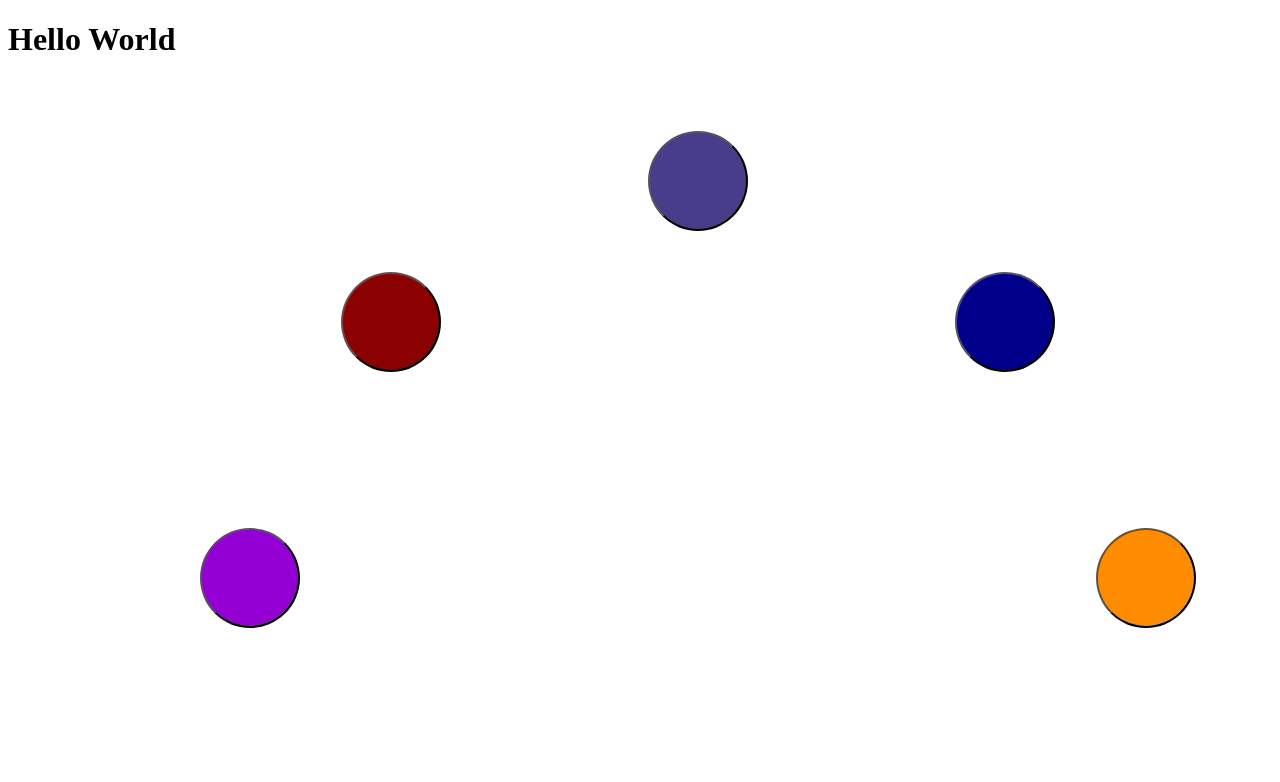
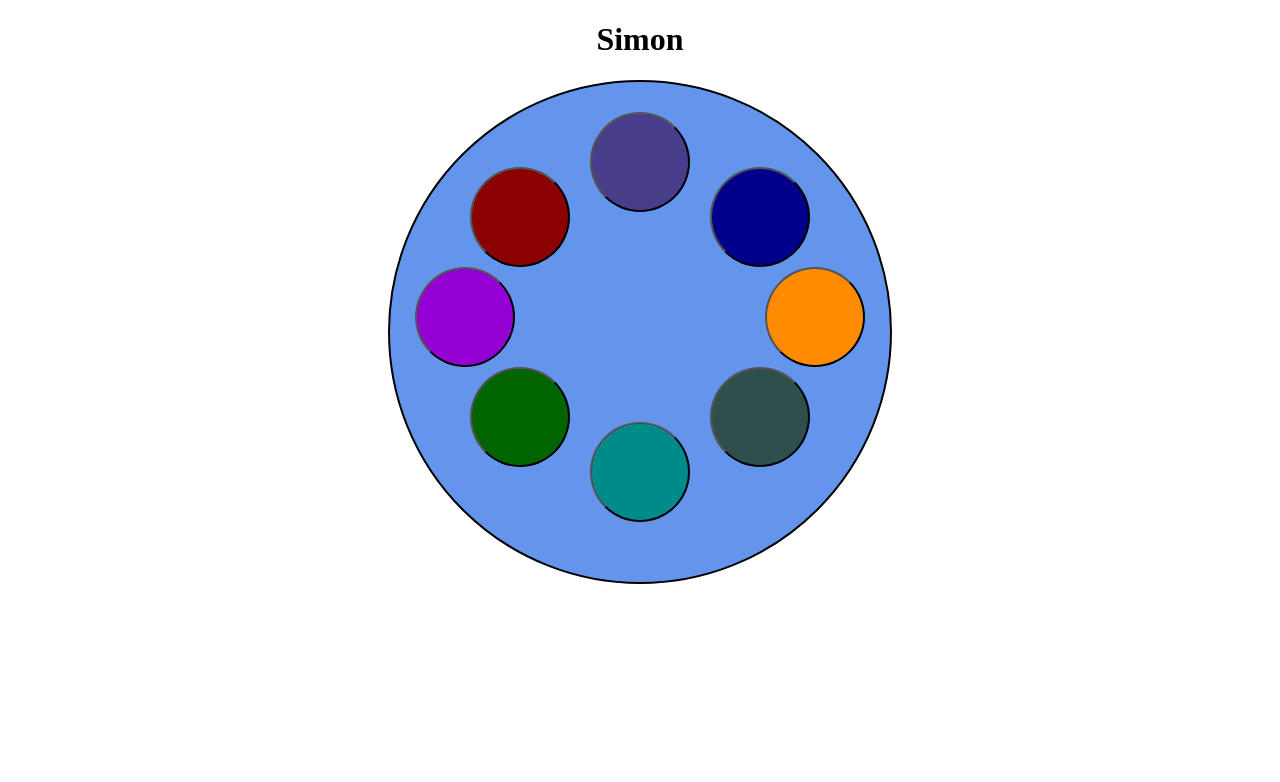
Before and after one commit to Jarfsoft/mitala, a Vue app: page / in a window 1280 px wide. Shown: the top 782 px of the page. Built offline with nearby package versions, Linux system fonts and the light colour scheme.

Commit message:
Fix position bug

```diff
--- a/src/App.vue
+++ b/src/App.vue
@@ -1,6 +1,8 @@
 <template>
-    <h1>Hello World</h1>
-    <Container :class="`cont`"/>
+  <h1 class="center">Simon</h1>
+  <div class="cont">
+    <Container />
+  </div>
 </template>
 
 <script>
@@ -15,9 +17,17 @@
 </script>
 
 <style>
+  .center {
+    text-align: center;
+  }
   .cont {
-    background-color: burlywood;
-    margin: 5rem;
+    position: relative;
+    background-color: cornflowerblue;
+    margin: 0 auto;
+    margin-bottom: 15rem;
+    width: 500px;
+    height: 500px;
+    border-radius: 50%;
     border: black solid 2px;
   }
 </style>
--- a/src/components/Container.vue
+++ b/src/components/Container.vue
@@ -23,34 +23,42 @@
 <style>
   .red {
     position: absolute;
-    margin: 15% 26%;
+    margin: 27% 26%;
+    transform: translate(-50%, -50%);
   }
   .blue {
     position: absolute;
-    margin: 15% 74%;
+    margin: 27% 74%;
+    transform: translate(-50%, -50%);
   }
   .green {
     position: absolute;
-    margin: 55% 26%;
+    margin: 67% 26%;
+    transform: translate(-50%, -50%);
   }
   .slategray {
     position: absolute;
-    margin: 55% 74%;
+    margin: 67% 74%;
+    transform: translate(-50%, -50%);
   }
   .violet {
     position: absolute;
-    margin: 35% 15%;
+    margin: 47% 15%;
+    transform: translate(-50%, -50%);
   }
   .orange {
     position: absolute;
-    margin: 35% 85%;
+    margin: 47% 85%;
+    transform: translate(-50%, -50%);
   }
   .slateblue {
     position: absolute;
-    margin: 4% 50%;
+    margin: 16% 50%;
+    transform: translate(-50%, -50%);
   }
   .cyan {
     position: absolute;
-    margin: 66% 50%
+    margin: 78% 50%;
+    transform: translate(-50%, -50%);
   }
 </style>
```
